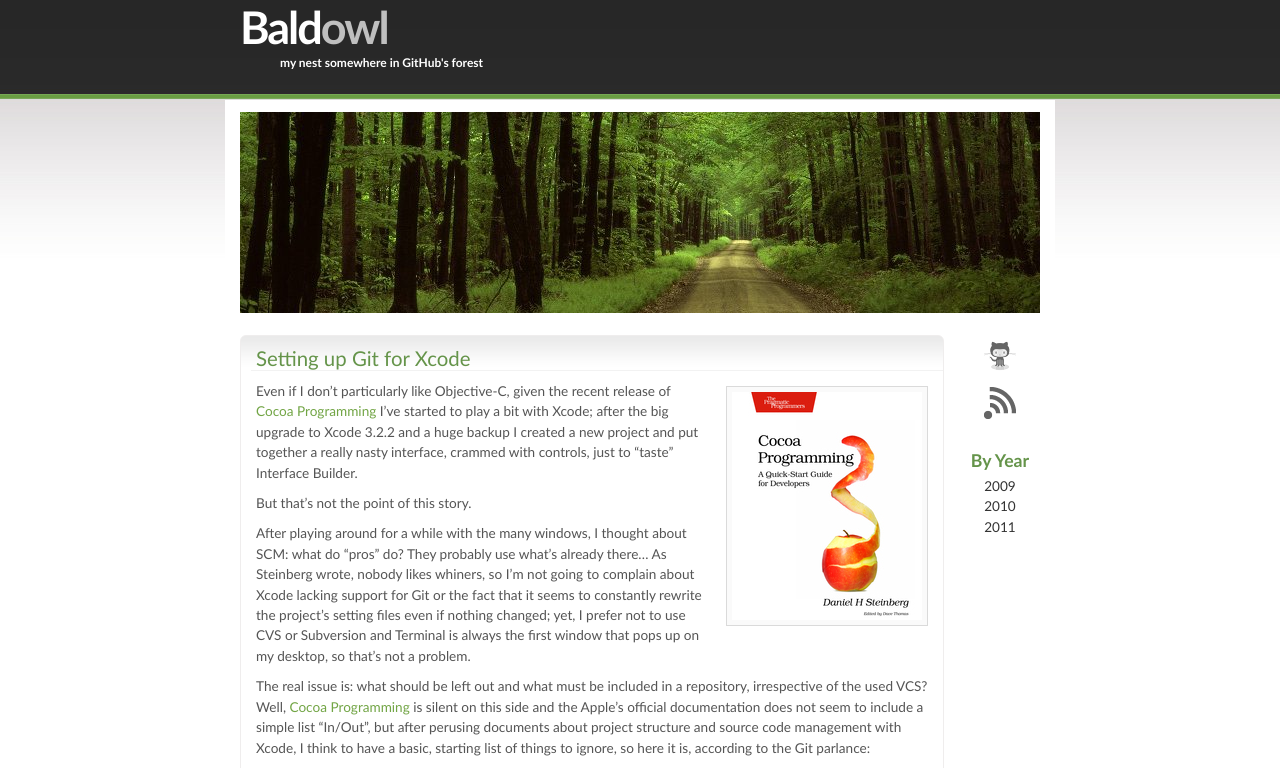
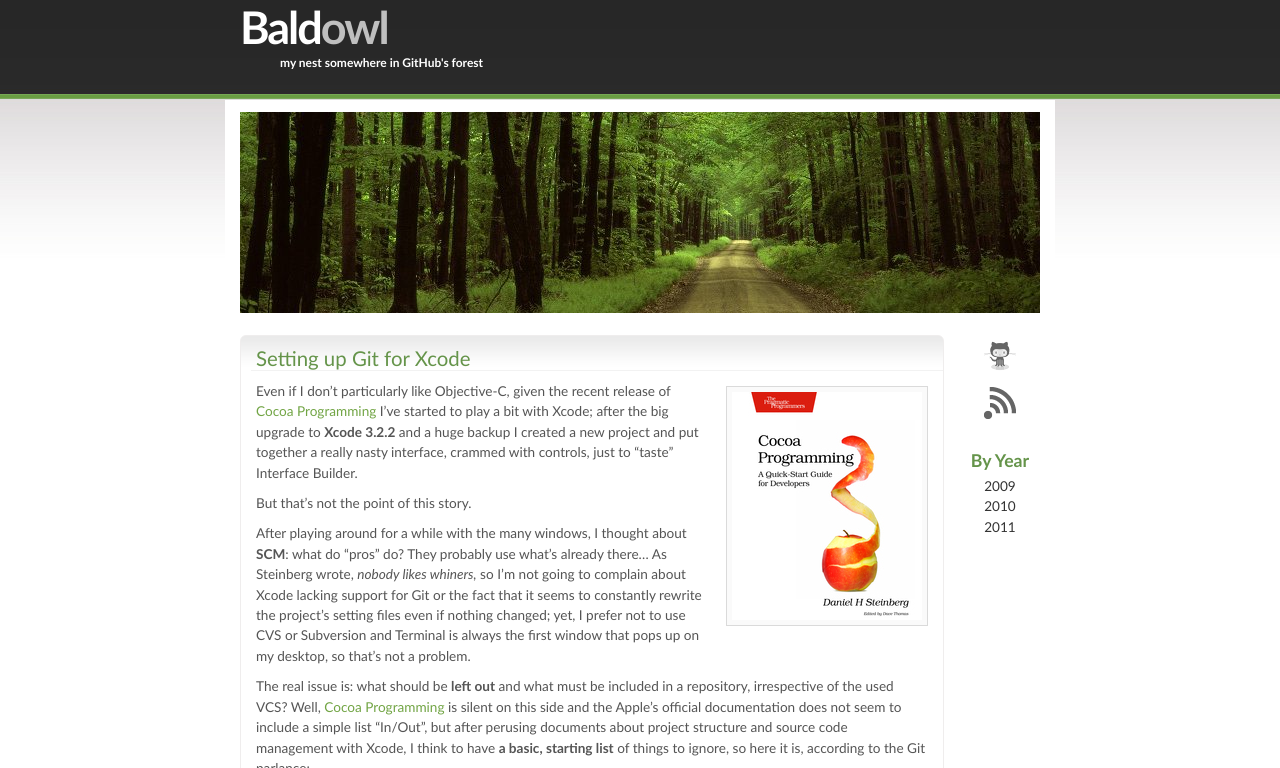
Before and after one commit to baldowl/baldowl.github.com, a Jekyll site: the page built from _posts/2010-04-25-setting-up-git-for-xcode.md, in a window 1280 px wide. Shown: the top 768 px of the page. Built offline with Jekyll 4.4.1, drawn with Linux system fonts in a browser that asks for light colours; comment, search, counter and statistics services are not loaded; grey boxes are pictures that could not be loaded.

Commit message:
Oops! Added missing settings for em and strong.

```diff
--- a/stylesheets/sass/style.sass
+++ b/stylesheets/sass/style.sass
@@ -86,6 +86,12 @@ tt, code
   color: #000000
   font-family: Monaco, monospace
   font-size: 13px
+
+em
+  font-style: italic
+
+strong
+  font-weight: bolder
 
 abbr
   cursor: help
--- a/stylesheets/style.css
+++ b/stylesheets/style.css
@@ -134,6 +134,14 @@ tt, code {
   color: black;
   font-family: Monaco, monospace;
   font-size: 13px;
+}
+
+em {
+  font-style: italic;
+}
+
+strong {
+  font-weight: bolder;
 }
 
 abbr {
```
